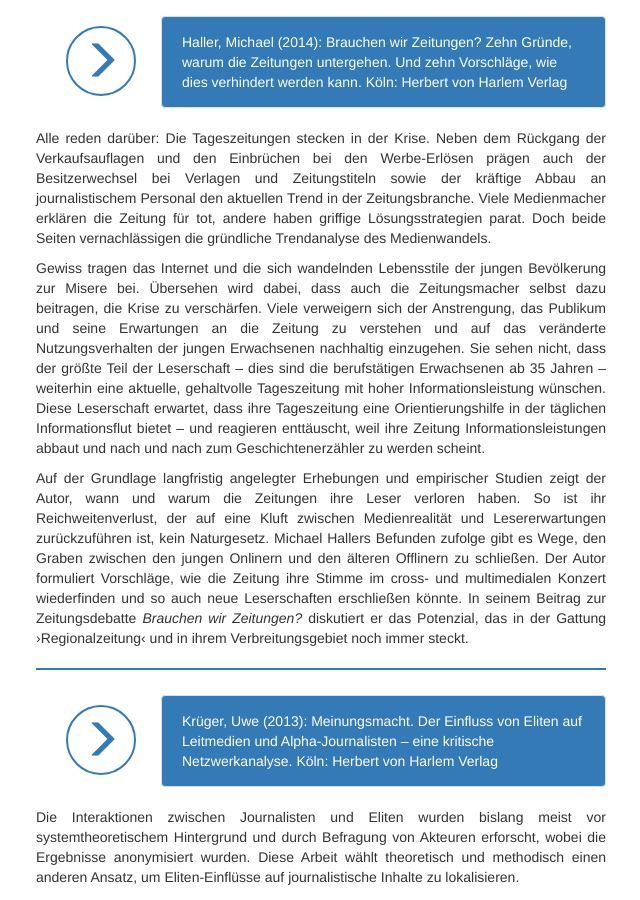
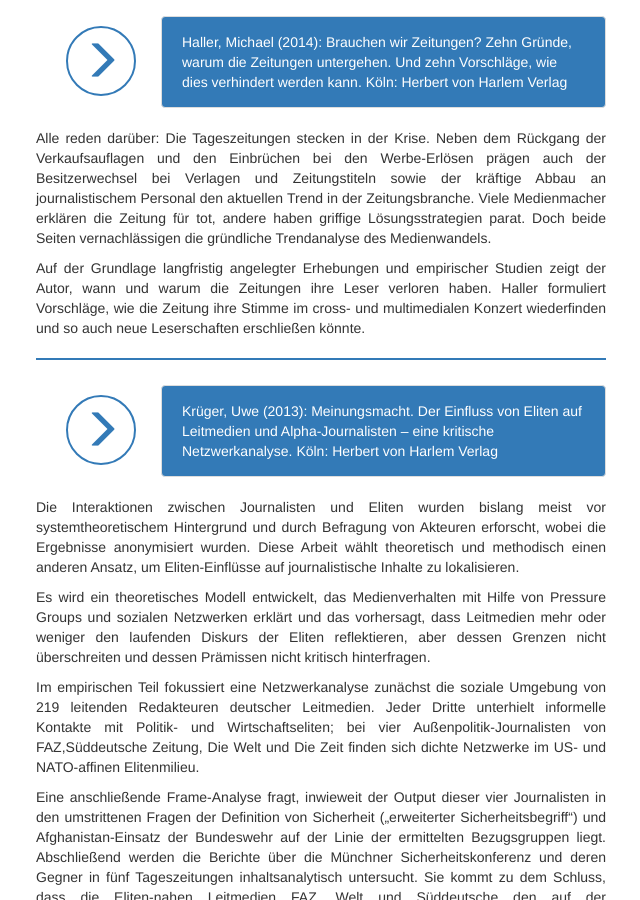
Before and after one commit to susedev/test, a Jekyll site: the page built from ueber-uns.html, in a window 1280 px wide and 900 px high, scrolled down 1230 px. Shown: the whole window, without its empty margins (229-869 px from the left). Built offline with Jekyll 4.4.1, drawn with Linux system fonts in a browser that asks for light colours; nearby versions of some CDN libraries.

Commit message:
Update ueber-uns.html

```diff
--- a/ueber-uns.html
+++ b/ueber-uns.html
@@ -43,9 +43,7 @@ title: Über uns
 
 <p style="text-align: justify;">Alle reden dar&uuml;ber: Die Tageszeitungen stecken in der Krise. Neben dem R&uuml;ckgang der Verkaufsauflagen und den Einbr&uuml;chen bei den Werbe-Erl&ouml;sen pr&auml;gen auch der Besitzerwechsel bei Verlagen und Zeitungstiteln sowie der kr&auml;ftige Abbau an journalistischem Personal den aktuellen Trend in der Zeitungsbranche. Viele Medienmacher erkl&auml;ren die Zeitung f&uuml;r tot, andere haben griffige L&ouml;sungsstrategien parat. Doch beide Seiten vernachl&auml;ssigen die gr&uuml;ndliche Trendanalyse des Medienwandels.</p>
 
-<p style="text-align: justify;">Gewiss tragen das Internet und die sich wandelnden Lebensstile der jungen Bev&ouml;lkerung zur Misere bei. &Uuml;bersehen wird dabei, dass auch die Zeitungsmacher selbst dazu beitragen, die Krise zu versch&auml;rfen. Viele verweigern sich der Anstrengung, das Publikum und seine Erwartungen an die Zeitung zu verstehen und auf das ver&auml;nderte Nutzungsverhalten der jungen Erwachsenen nachhaltig einzugehen. Sie sehen nicht, dass der gr&ouml;&szlig;te Teil der Leserschaft &ndash; dies sind die berufst&auml;tigen Erwachsenen ab 35 Jahren &ndash; weiterhin eine aktuelle, gehaltvolle Tageszeitung mit hoher Informationsleistung w&uuml;nschen. Diese Leserschaft erwartet, dass ihre Tageszeitung eine Orientierungshilfe in der t&auml;glichen Informationsflut bietet &ndash; und reagieren entt&auml;uscht, weil ihre Zeitung Informationsleistungen abbaut und nach und nach zum Geschichtenerz&auml;hler zu werden scheint.</p>
-
-<p style="text-align: justify;">Auf der Grundlage langfristig angelegter Erhebungen und empirischer Studien zeigt der Autor, wann und warum die Zeitungen ihre Leser verloren haben. So ist ihr Reichweitenverlust, der auf eine Kluft zwischen Medienrealit&auml;t und Lesererwartungen zur&uuml;ckzuf&uuml;hren ist, kein Naturgesetz. Michael Hallers Befunden zufolge gibt es Wege, den Graben zwischen den jungen Onlinern und den &auml;lteren Offlinern zu schlie&szlig;en. Der Autor formuliert Vorschl&auml;ge, wie die Zeitung ihre Stimme im cross- und multimedialen Konzert wiederfinden und so auch neue Leserschaften erschlie&szlig;en k&ouml;nnte. In seinem Beitrag zur Zeitungsdebatte <em>Brauchen wir Zeitungen?</em> diskutiert er das Potenzial, das in der Gattung &rsaquo;Regionalzeitung&lsaquo; und in ihrem Verbreitungsgebiet noch immer steckt.</p>
+<p style="text-align: justify;">Auf der Grundlage langfristig angelegter Erhebungen und empirischer Studien zeigt der Autor, wann und warum die Zeitungen ihre Leser verloren haben. Haller formuliert Vorschl&auml;ge, wie die Zeitung ihre Stimme im cross- und multimedialen Konzert wiederfinden und so auch neue Leserschaften erschlie&szlig;en k&ouml;nnte.</p>
 
 
 <div class="box" style="background-color: #337AB7; height:2px; margin-top:20px; margin-bottom:25px;">&nbsp;</div>
```
